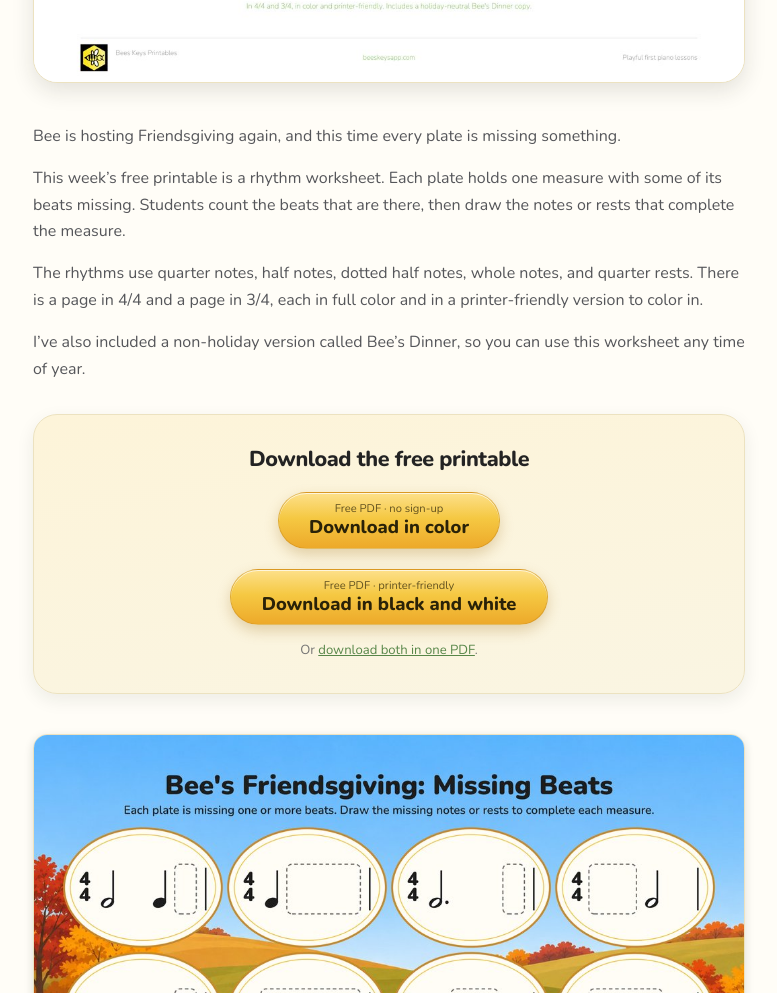
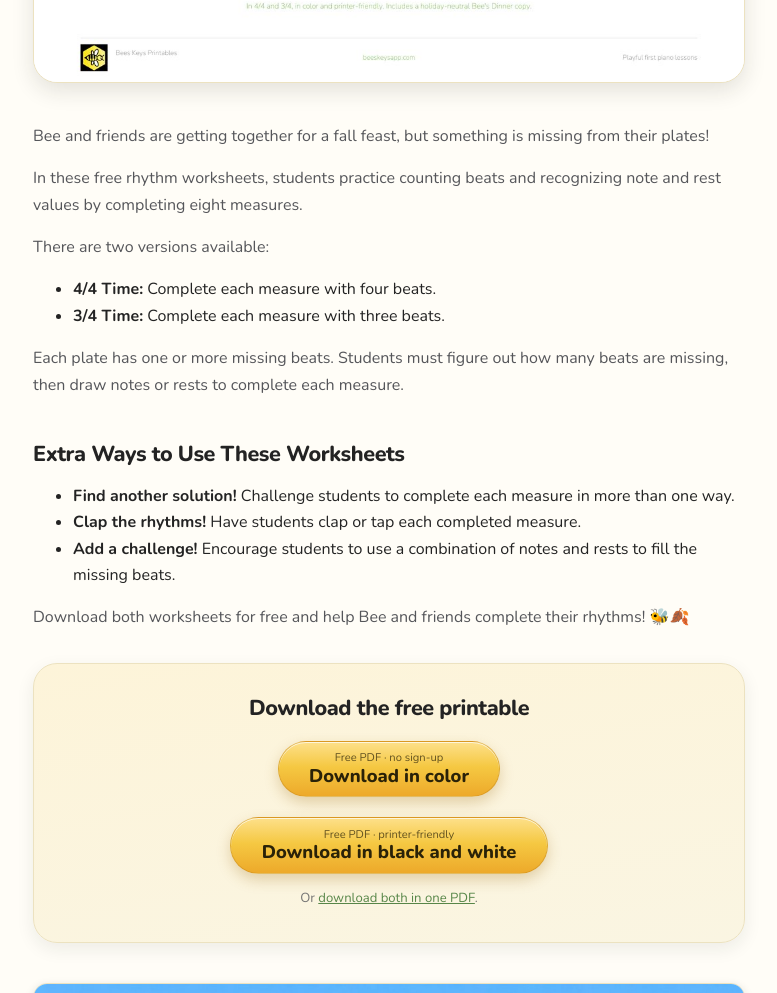
Before and after one commit to joshcally/bees-keys-website, a plain HTML site: page resources/bees-friendsgiving-missing-beats.html in a window 1280 px wide. Shown: the part 760-1753 px from the top of the page, without its empty margins (251-1028 px from the left). Drawn offline with nearby package versions, Linux system fonts and the light colour scheme.

Commit message:
Missing Beats page: Kristianna's copy
Co-Authored-By: Claude Fable 5.2 <noreply@anthropic.com>

```diff
--- a/resources/bees-friendsgiving-missing-beats.html
+++ b/resources/bees-friendsgiving-missing-beats.html
@@ -12,8 +12,8 @@
     gtag('config', 'G-4GXYPR8HNL');
   </script>
   <!-- /Google tag -->
-  <title>Bee's Friendsgiving: Missing Beats, a Free Printable Rhythm Worksheet | Bees Keys</title>
-  <meta name="description" content="Bee's Friendsgiving: Missing Beats, a free printable rhythm worksheet for beginners: each plate holds a measure with beats missing, and students draw the notes or rests that complete it. In 4/4 and 3/4, in color and printer-friendly, with a holiday-neutral Bee's Dinner version. No sign-up, no email." />
+  <title>Bee's Friends: Missing Beats, Free Rhythm Writing Worksheets | Bees Keys</title>
+  <meta name="description" content="Bee's Friends: Missing Beats, free printable rhythm writing worksheets. Bee and friends are getting together for a fall feast, but something is missing from their plates: students work out how many beats are missing, then draw notes or rests to complete each measure. In 4/4 and 3/4, in color and black and white. No sign-up, no email." />
   <meta name="author" content="Kristianna Callahan" />
 
   <link rel="canonical" href="https://beeskeysapp.com/resources/bees-friendsgiving-missing-beats.html" />
@@ -26,7 +26,7 @@
   <!-- Shared into Facebook teacher groups more than anywhere else, so the card
        shows the worksheets themselves rather than the app hero. -->
   <meta property="og:site_name" content="Bees Keys" />
-  <meta property="og:title" content="Bee's Friendsgiving: Missing Beats, a Printable Rhythm Worksheet" />
+  <meta property="og:title" content="Bee's Friends: Missing Beats, Free Rhythm Writing Worksheets" />
   <meta property="og:description" content="Every plate is missing beats. Draw the notes or rests that complete each measure. Free to print, in 4/4 and 3/4, with a holiday-neutral Bee's Dinner version." />
   <meta property="og:image" content="https://beeskeysapp.com/images/resources/bees-friendsgiving-missing-beats-og.png" />
   <meta property="og:image:width" content="1200" />
@@ -38,7 +38,7 @@
   <meta property="og:locale" content="en_US" />
 
   <meta name="twitter:card" content="summary_large_image" />
-  <meta name="twitter:title" content="Bee's Friendsgiving: Missing Beats, a Printable Rhythm Worksheet" />
+  <meta name="twitter:title" content="Bee's Friends: Missing Beats, Free Rhythm Writing Worksheets" />
   <meta name="twitter:description" content="Every plate is missing beats. Draw the notes or rests that complete each measure. Free to print, in 4/4 and 3/4." />
   <meta name="twitter:image" content="https://beeskeysapp.com/images/resources/bees-friendsgiving-missing-beats-og.png" />
 
@@ -51,7 +51,7 @@
   {
     "@context": "https://schema.org",
     "@type": "Article",
-    "headline": "Bee's Friendsgiving: Missing Beats, a Printable Rhythm Worksheet",
+    "headline": "Bee's Friends: Missing Beats, Free Rhythm Writing Worksheets",
     "description": "A free printable rhythm worksheet for beginners: each plate holds a measure with beats missing, and students draw the notes or rests that complete it. In 4/4 and 3/4, with a holiday-neutral Bee's Dinner version.",
     "image": "https://beeskeysapp.com/images/resources/bees-friendsgiving-missing-beats-og.png",
     "datePublished": "2026-11-16",
@@ -100,8 +100,8 @@
   <main id="main">
     <article class="post">
       <p class="app-tag">Free printable</p>
-      <h1>Bee&rsquo;s Friendsgiving: Missing Beats</h1>
-      <p class="post-subtitle">A Free Rhythm Worksheet</p>
+      <h1>Bee&rsquo;s Friends: Missing Beats</h1>
+      <p class="post-subtitle">Free Rhythm Writing Worksheets</p>
       <p class="post-date">By Kristianna Callahan &middot; Published November 16, 2026</p>
 
       <!-- People click the cover expecting the download, so it is the download. -->
@@ -114,29 +114,50 @@
       </a>
 
       <div class="post-body">
-        <!-- DRAFT copy by Claude (Nov 16, 2026): a placeholder until
-             Kristianna's own words arrive. Replace, don't polish. -->
+        <!-- Body copy is Kristianna's, verbatim (Nov 16, 2026). -->
         <p>
-          Bee is hosting Friendsgiving again, and this time every plate is
-          missing something.
+          Bee and friends are getting together for a fall feast, but something
+          is missing from their plates!
         </p>
 
         <p>
-          This week&rsquo;s free printable is a rhythm worksheet. Each plate
-          holds one measure with some of its beats missing. Students count the
-          beats that are there, then draw the notes or rests that complete the
+          In these free rhythm worksheets, students practice counting beats and
+          recognizing note and rest values by completing eight measures.
+        </p>
+
+        <p>There are two versions available:</p>
+
+        <ul>
+          <li><strong>4/4 Time:</strong> Complete each measure with four beats.</li>
+          <li><strong>3/4 Time:</strong> Complete each measure with three beats.</li>
+        </ul>
+
+        <p>
+          Each plate has one or more missing beats. Students must figure out
+          how many beats are missing, then draw notes or rests to complete each
           measure.
         </p>
 
-        <p>
-          The rhythms use quarter notes, half notes, dotted half notes, whole
-          notes, and quarter rests. There is a page in 4/4 and a page in 3/4,
-          each in full color and in a printer-friendly version to color in.
-        </p>
+        <h2>Extra Ways to Use These Worksheets</h2>
+
+        <ul>
+          <li>
+            <strong>Find another solution!</strong> Challenge students to
+            complete each measure in more than one way.
+          </li>
+          <li>
+            <strong>Clap the rhythms!</strong> Have students clap or tap each
+            completed measure.
+          </li>
+          <li>
+            <strong>Add a challenge!</strong> Encourage students to use a
+            combination of notes and rests to fill the missing beats.
+          </li>
+        </ul>
 
         <p>
-          I&rsquo;ve also included a non-holiday version called Bee&rsquo;s
-          Dinner, so you can use this worksheet any time of year.
+          Download both worksheets for free and help Bee and friends complete
+          their rhythms! 🐝🍂
         </p>
 
         <div class="dl-band">
```
Also changed, not shown: resources.html (+5 -6 lines).
